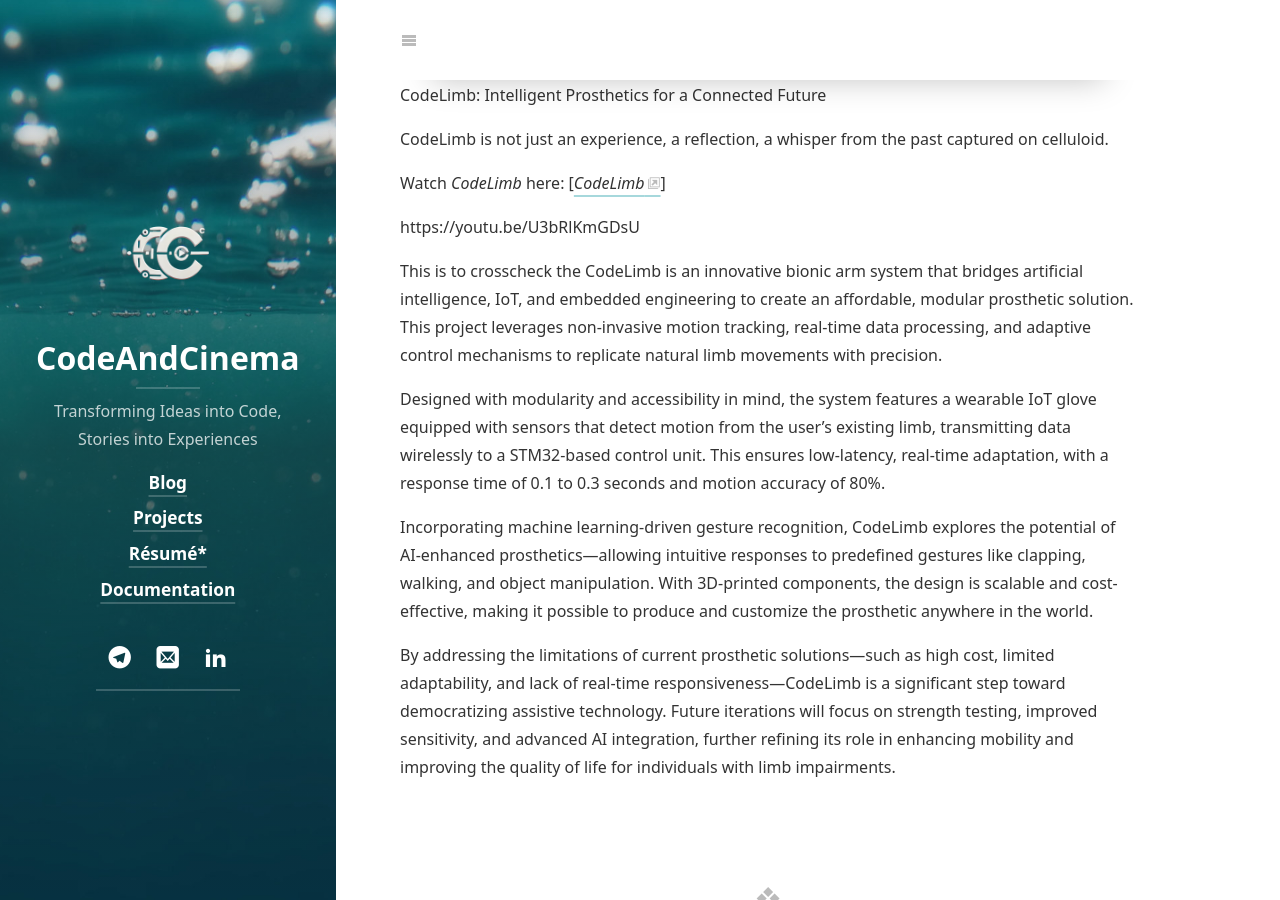
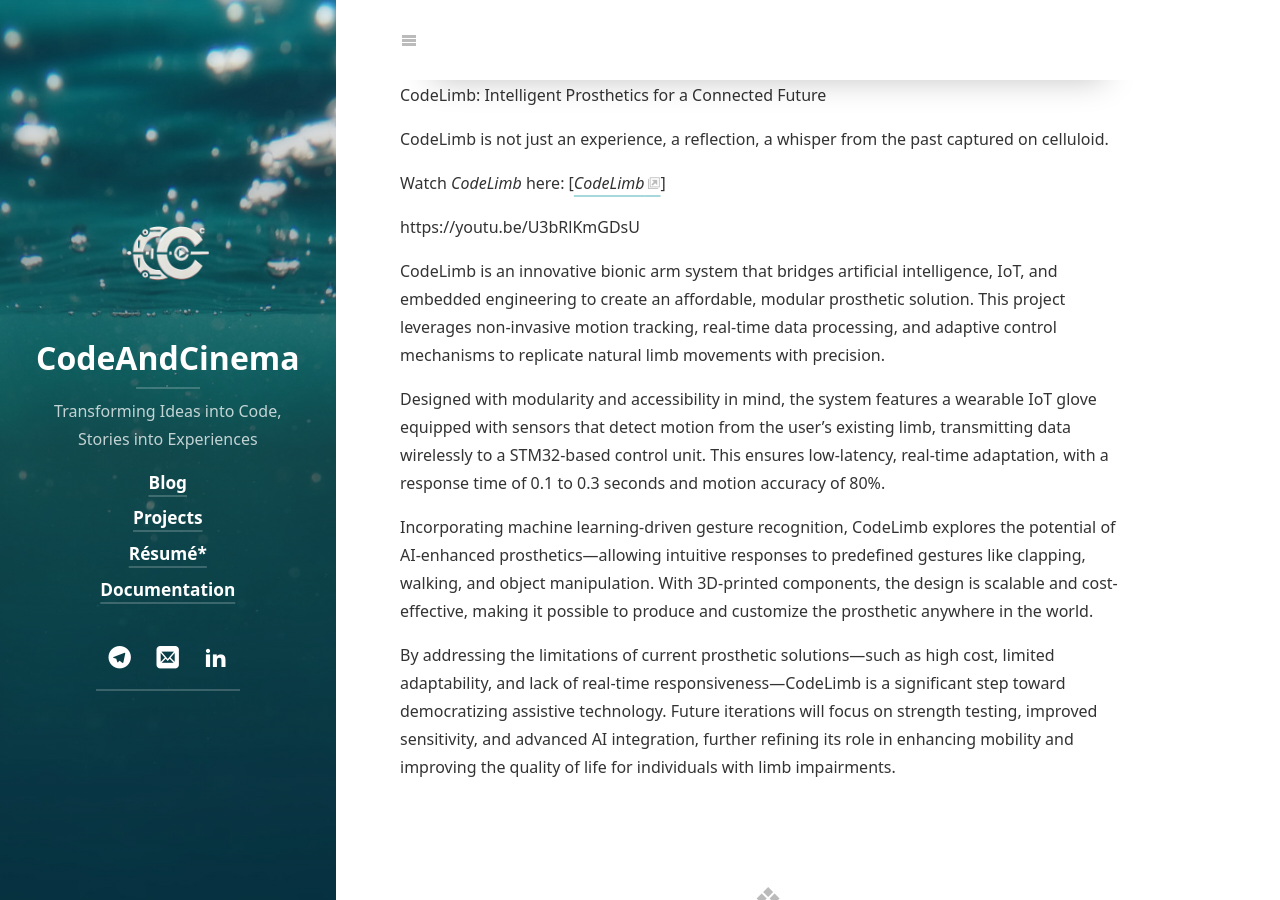
Before and after one commit to CodeByTommy/CodeAndCinema.github.io, a Jekyll site: the page built from _projects/BionicArm.md, in a window 1280 px wide and 900 px high, scrolled down 718 px. Built offline with Jekyll 4.4.1, drawn with Linux system fonts in a browser that asks for light colours; cached includes are drawn as plain includes; nearby versions of some CDN libraries; some web fonts are replaced; library files that are not in the unit come from our copies; a script that is not in the unit is left out.

Commit message:
Update BionicArm.md

```diff
--- a/_projects/BionicArm.md
+++ b/_projects/BionicArm.md
@@ -31,7 +31,7 @@ CodeLimb is not just an experience, a reflection, a whisper from the past captur
 
   https://youtu.be/U3bRlKmGDsU
 
-This is to crosscheck the CodeLimb is an innovative bionic arm system that bridges artificial intelligence, IoT, and embedded engineering to create an affordable, modular prosthetic solution. This project leverages non-invasive motion tracking, real-time data processing, and adaptive control mechanisms to replicate natural limb movements with precision.
+CodeLimb is an innovative bionic arm system that bridges artificial intelligence, IoT, and embedded engineering to create an affordable, modular prosthetic solution. This project leverages non-invasive motion tracking, real-time data processing, and adaptive control mechanisms to replicate natural limb movements with precision.
 
 Designed with modularity and accessibility in mind, the system features a wearable IoT glove equipped with sensors that detect motion from the user’s existing limb, transmitting data wirelessly to a STM32-based control unit. This ensures low-latency, real-time adaptation, with a response time of 0.1 to 0.3 seconds and motion accuracy of 80%.
 
```
